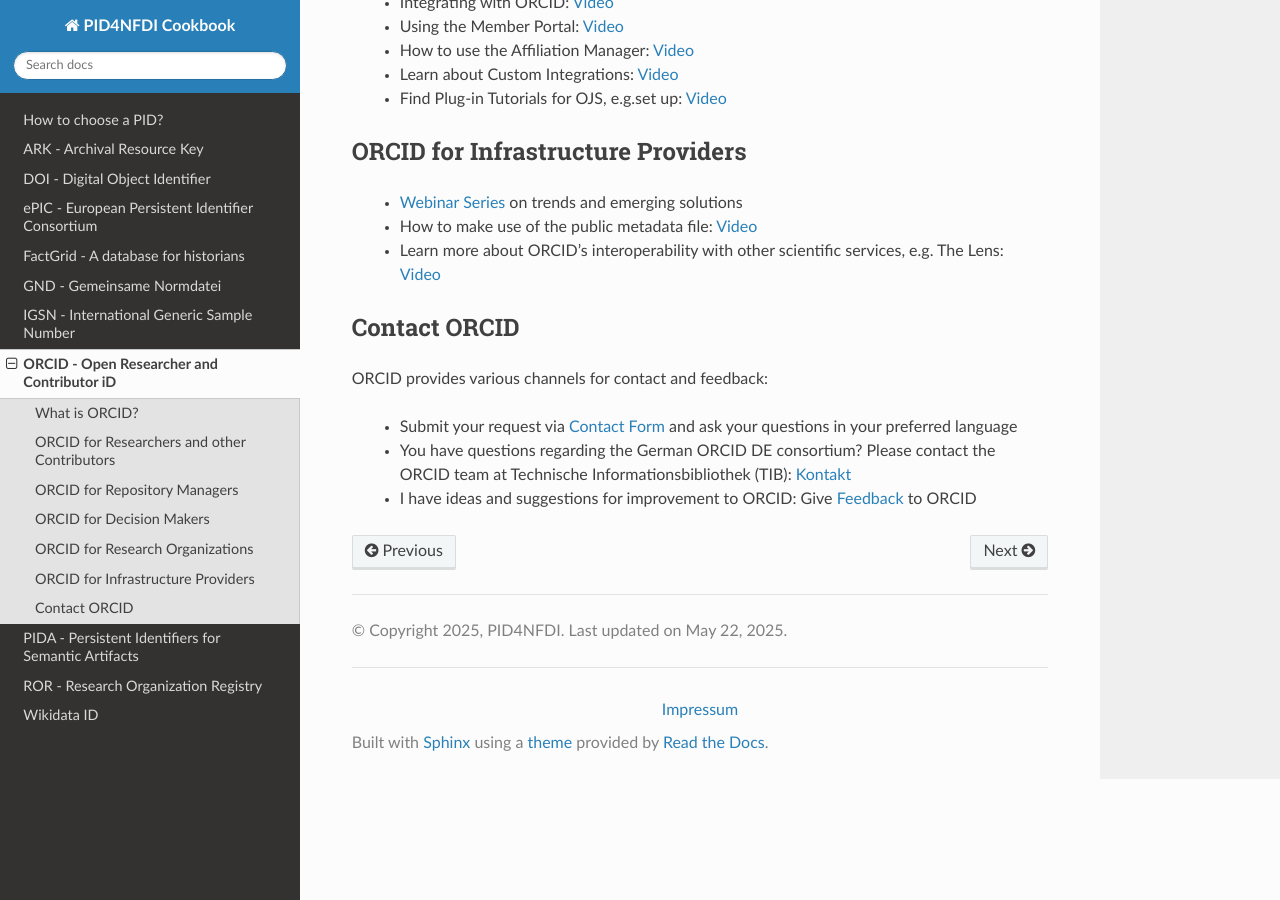
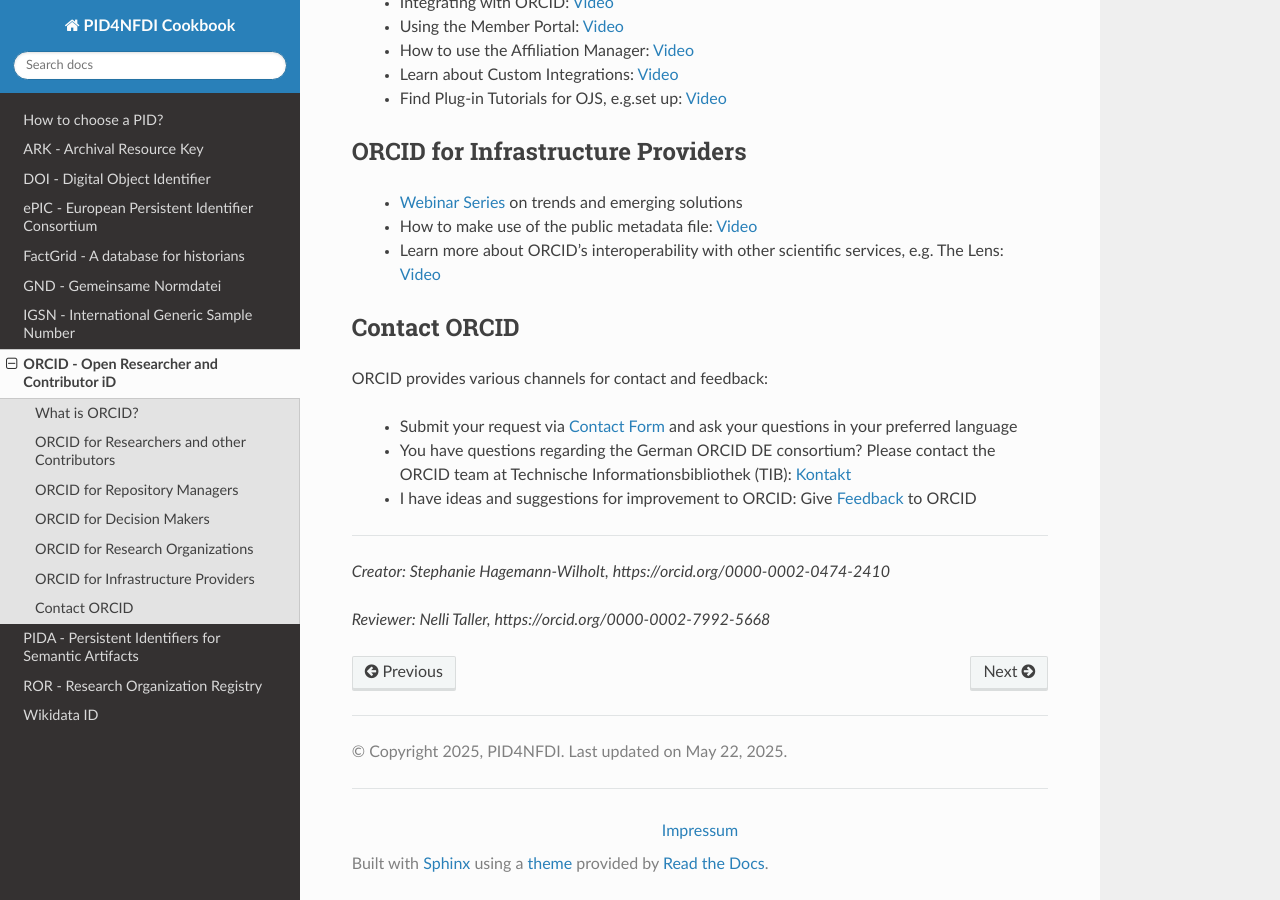
Before and after one commit to stephw-tib/pid4nfdi-training, a Sphinx documentation site: the page built from docs/source/orcid.rst, in a window 1280 px wide and 900 px high, scrolled down 2285 px. Built offline with Sphinx 7.4.7 and the Read the Docs theme 3.1.0, drawn with Linux system fonts in a browser that asks for light colours; pages that are not in the unit, such as notebooks, are missing from menus.

Commit message:
Update orcid.rst
add creator, reviewer

Signed-off-by: stephw-tib <62946028+stephw-tib@users.noreply.github.com>

```diff
--- a/docs/source/orcid.rst
+++ b/docs/source/orcid.rst
@@ -99,6 +99,11 @@
   * You have questions regarding the German ORCID DE consortium? Please contact the ORCID team at Technische Informationsbibliothek (TIB): `Kontakt <https://www.orcid-de.org/kontakt>`_
   * I have ideas and suggestions for improvement to ORCID: Give `Feedback <https://info.orcid.org/give-feedback/>`_ to ORCID
 
+----
+
+*Creator: Stephanie Hagemann-Wilholt, https://orcid.org/0000-0002-0474-2410*
+
+*Reviewer: Nelli Taller, https://orcid.org/0000-0002-7992-5668*
 
 .. toctree::
 
```
